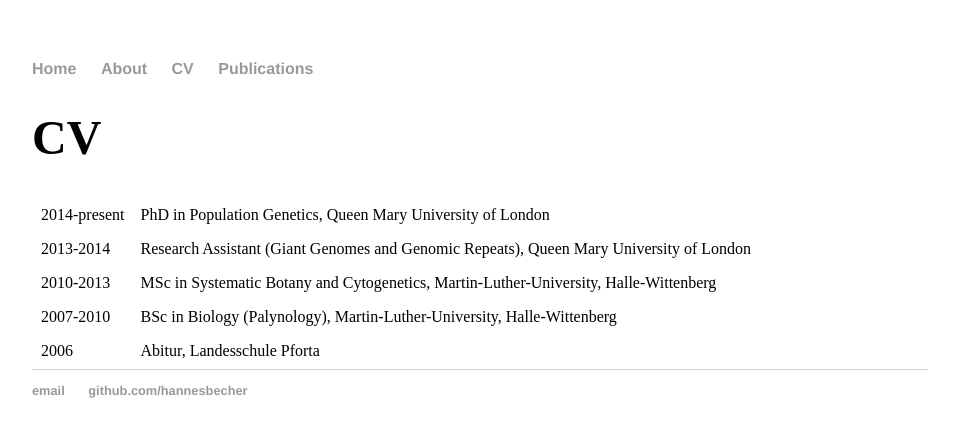
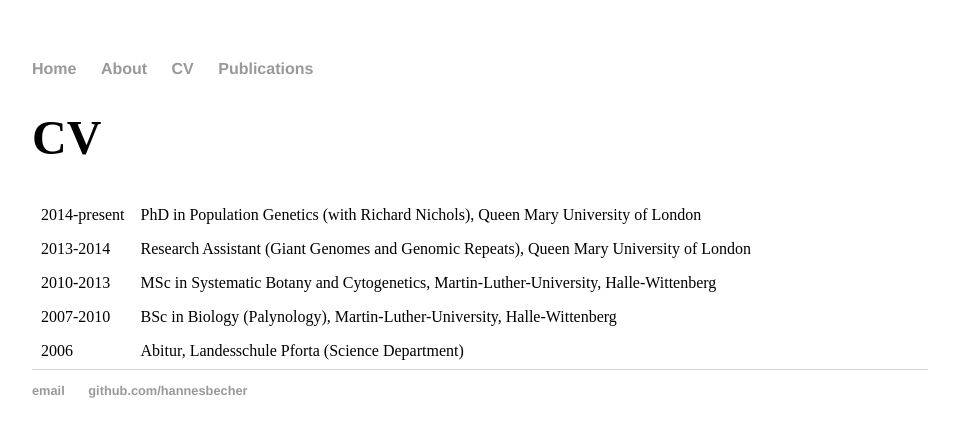
Before and after one commit to hannesbecher/hannesbecher.github.io, a Jekyll site: the page cv/index.html, which Jekyll copies as it is, in a window 1280 px wide. Shown: the top 437 px of the page, without its empty margins (160-1119 px from the left). Built offline with Jekyll 4.4.1, drawn with Linux system fonts in a browser that asks for light colours.

Commit message:
Update index.html

```diff
--- a/cv/index.html
+++ b/cv/index.html
@@ -21,7 +21,7 @@
 			<tbody>
 				<tr>
 					<td>2014-present</td>
-					<td>PhD in Population Genetics, Queen Mary University of London</td>
+					<td>PhD in Population Genetics (with Richard Nichols), Queen Mary University of London</td>
 				</tr>
 				<tr>
     				<td>2013-2014</td>
@@ -37,7 +37,7 @@
 				</tr>
 				<tr>
 					<td>2006</td>
-					<td>Abitur, Landesschule Pforta</td>
+					<td>Abitur, Landesschule Pforta (Science Department)</td>
 				</tr>
 			</tbody>
 		</table>
```
